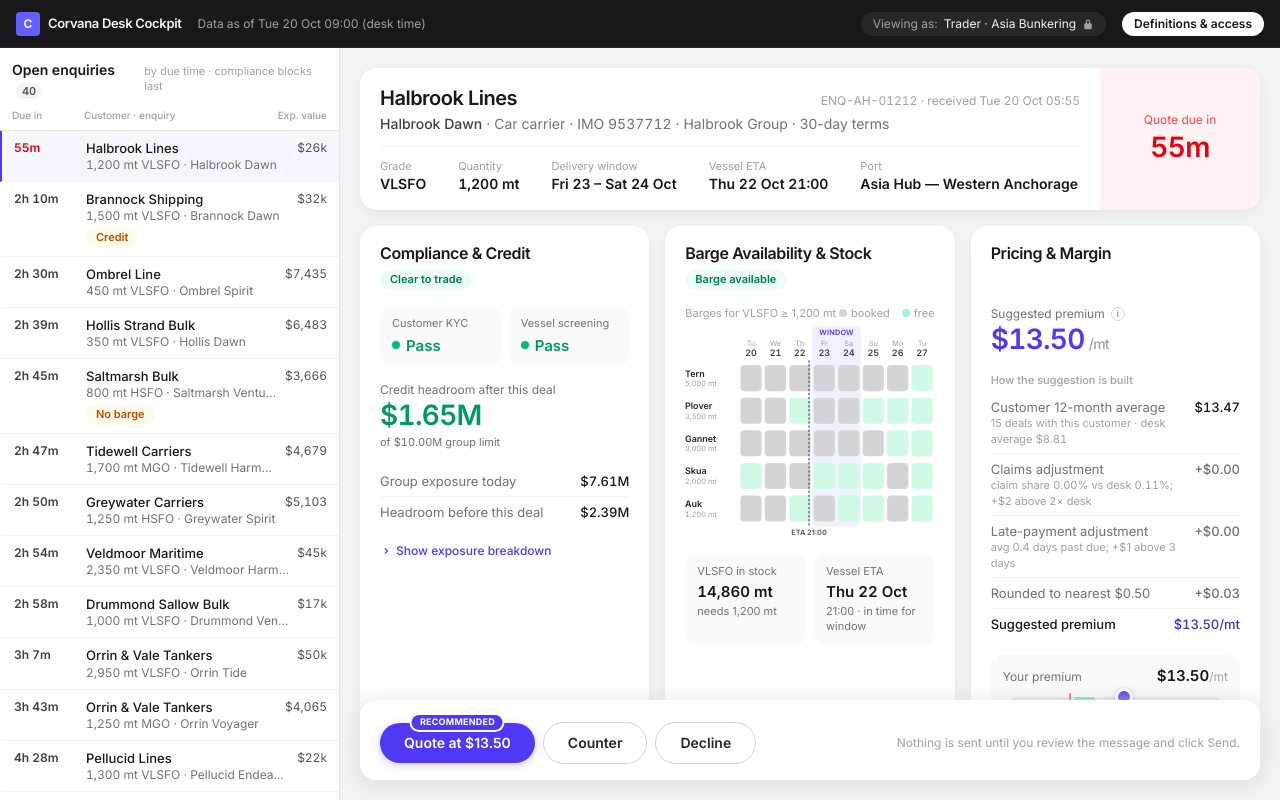
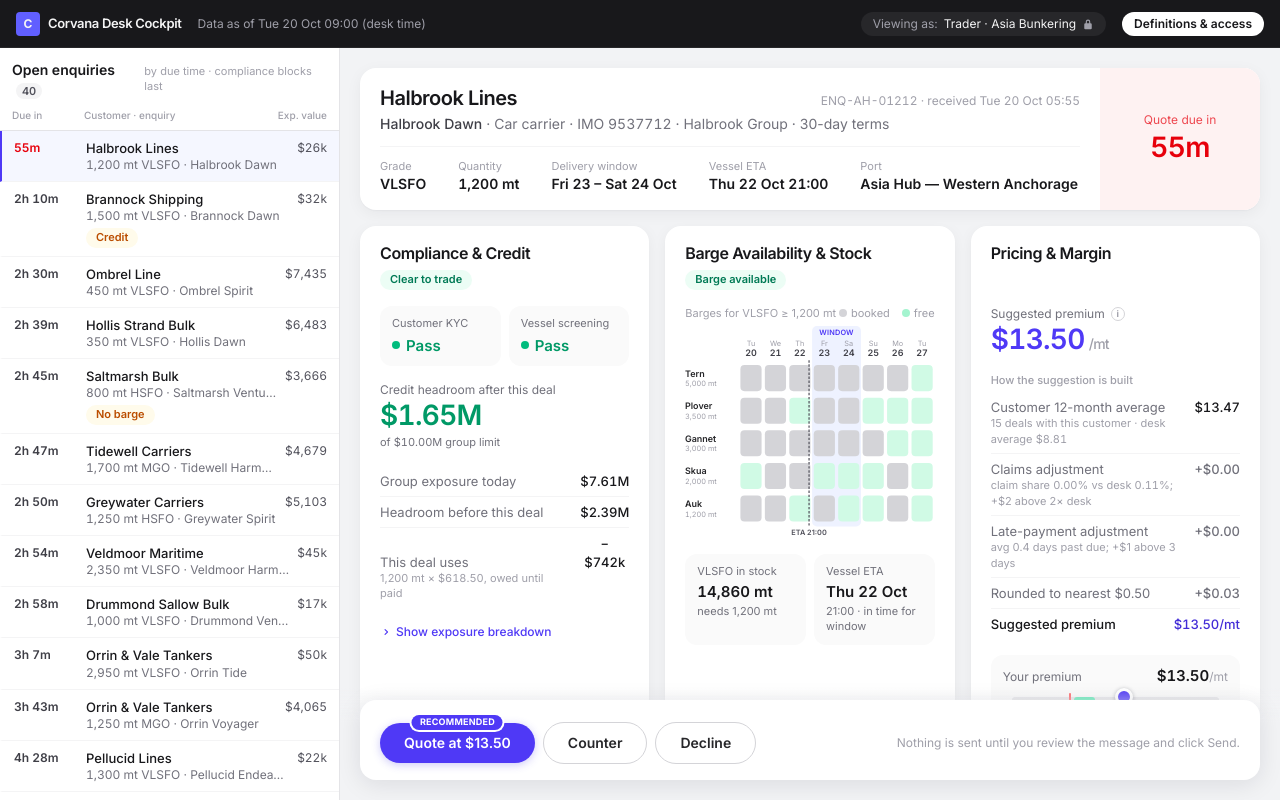
Before and after one commit to DaryaRudych/corvana-desk-cockpit, a React (Vite) app: page / in a window 1280 px wide. Built offline with nearby package versions, Linux system fonts and the light colour scheme.

Commit message:
feat(credit): 'This deal uses' row so headroom adds up on screen
Co-Authored-By: Claude Opus 5.5 <noreply@anthropic.com>

```diff
--- a/src/components/SafePanel.tsx
+++ b/src/components/SafePanel.tsx
@@ -1,4 +1,5 @@
 import { useState } from 'react'
+import { mt, usd, usdMt } from '../lib/format'
 import { businessUnitName, query, type QueryResult, type UserContext } from '../semantic/query'
 import { AlertIcon, ChevronIcon } from './Icons'
 import { termsParams, type Terms } from './terms'
@@ -27,6 +28,8 @@ export function SafePanel({ enquiryId, user, terms }: { enquiryId: string; user:
 
   const live = termsParams(enquiryId, terms)
   const after = query('credit_headroom_after_deal', live, user)
+  const dealUse = query('deal_credit_use', live, user)
+  const price = query('quoted_price', live, user)
   const before = query('credit_headroom_before_deal', p, user)
   const limit = query('group_credit_limit', p, user)
   const exposure = query('group_exposure', p, user)
@@ -82,6 +85,13 @@ export function SafePanel({ enquiryId, user, terms }: { enquiryId: string; user:
             <ListRow label="Headroom before this deal">
               <MetricValue r={before} />
             </ListRow>
+            {/* The whole invoice is owed until paid, so this is what the deal takes from headroom. */}
+            <ListRow
+              label="This deal uses"
+              hint={terms.letterOfCredit ? 'letter of credit: no customer credit' : <>{mt(terms.quantity)} × <MetricValue r={price} format={(v: number) => usdMt(v)} />, owed until paid</>}
+            >
+              <MetricValue r={dealUse} format={(v: number) => (v ? `−${usd(v)}` : usd(0))} />
+            </ListRow>
           </List>
 
           <div>
```
Also changed, not shown: 1 other file (tests, documents, lock files or other folders).
